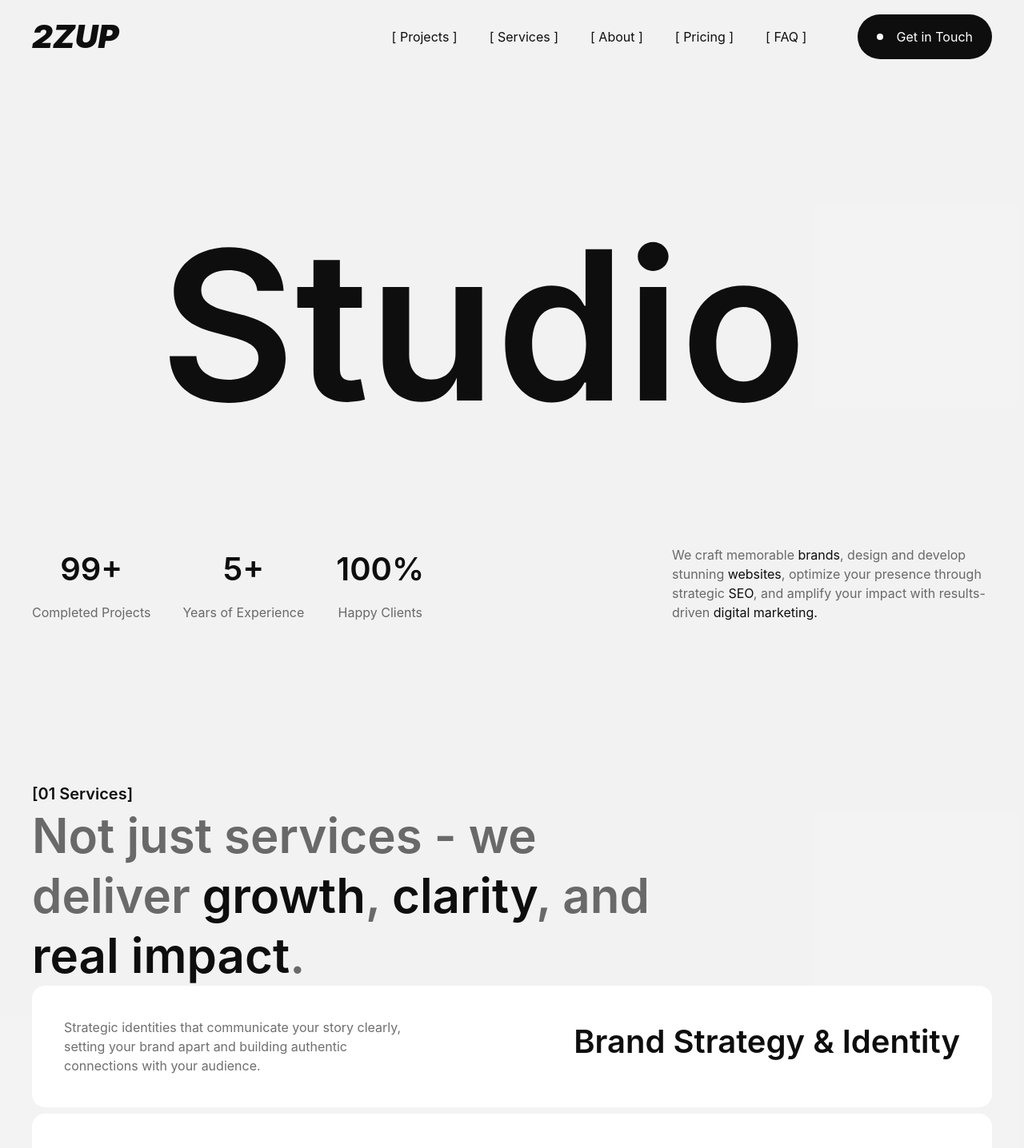
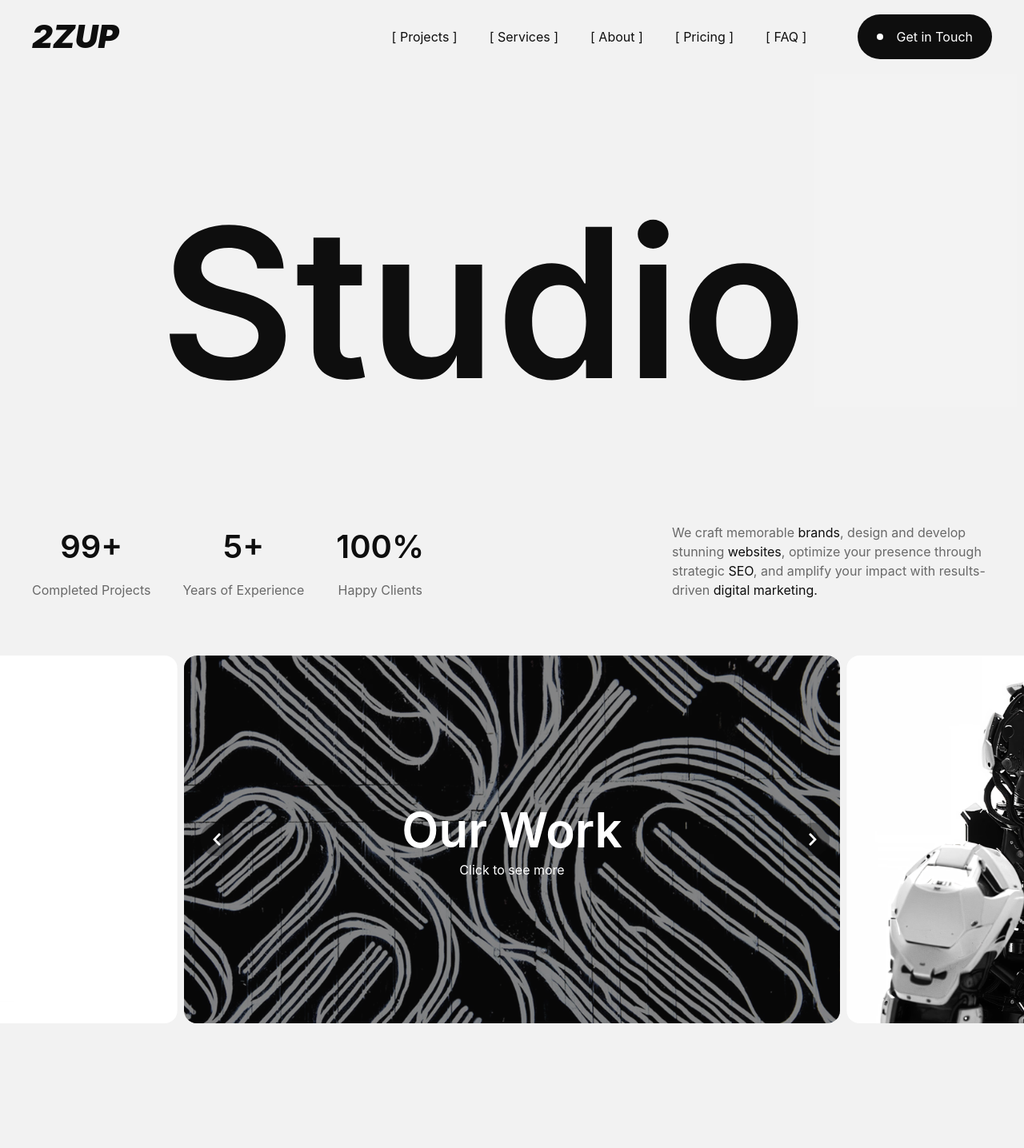
Before and after one commit to gharbiislam/zup, a React (Create React App) app: page / in a window 1280 px wide. Shown: the top 1436 px of the page at 80% size. Built offline with nearby package versions, Linux system fonts and the light colour scheme.

Commit message:
add section project ,Fade screen edit mainlayout

```diff
--- a/src/App.js
+++ b/src/App.js
@@ -10,10 +10,12 @@ import BlogDetails from "./pages/BlogDetails"
 import Page404 from "./pages/404";
 import Terms from "./pages/Terms";
 import Privacy from "./pages/Privacy";
+import FadeScreen from "./components/FadeScreen";
 
 function App() {
   return (
      <Router>
+      <FadeScreen/>
       <Routes>
         <Route path="/404" element={<Page404/>} />
         <Route path="/" element={<Home />} />
--- /dev/null
+++ b/src/components/FadeScreen.jsx
@@ -0,0 +1,31 @@
+import React, { useState, useEffect } from "react";
+import { useLocation } from "react-router-dom";
+
+const FadeScreen = () => {
+  const location = useLocation();
+  const [hide, setHide] = useState(false);
+
+  useEffect(() => {
+    window.scrollTo(0, 0);
+
+    const timer = setTimeout(() => {
+      setHide(true);
+    }, 700);
+
+    return () => clearTimeout(timer);
+  }, [location]);
+
+  return (
+    <div
+      className={`
+        fixed inset-0 z-[9999] bg-black flex items-center justify-center
+        transition-transform duration-900 ease-in-out
+        ${hide ? "-translate-y-full" : "translate-y-0"}
+      `}
+    >
+      <span className="logo_white text-white">2zup</span>
+    </div>
+  );
+};
+
+export default FadeScreen;
--- a/src/components/MainLayout.jsx
+++ b/src/components/MainLayout.jsx
@@ -1,19 +1,35 @@
-import React from 'react';
-import Footer from './Footer';
-import Navbar from './Navbar';
+import React, { useEffect, useState } from "react";
+import Footer from "./Footer";
+import Navbar from "./Navbar";
 
 const MainLayout = ({ children }) => {
- return (
- <div className='bg-black_5'>
- <Navbar ></Navbar>
+  const [hideNav, setHideNav] = useState(false);
 
- <main >
- {children}
- </main>
- <footer>
-    <Footer></Footer>
- </footer>
- </div>
- );
+  useEffect(() => {
+    let last = 0;
+    const onScroll = () => {
+      const current = window.scrollY;
+      setHideNav(current > last);
+      last = current;
+    };
+    window.addEventListener("scroll", onScroll);
+    return () => window.removeEventListener("scroll", onScroll);
+  }, []);
+
+  return (
+    <div className="bg-black_5 relative min-h-screen">
+      <div
+        className={`fixed top-0 left-0 w-full z-50 transition-all duration-300
+        ${hideNav ? "-translate-y-full" : "translate-y-0"}`}
+      >
+        <Navbar />
+      </div>
+
+      <main className="relative z-10 pt-16">{children}</main>
+
+      <Footer />
+    </div>
+  );
 };
+
 export default MainLayout;
--- a/src/components/Navbar.jsx
+++ b/src/components/Navbar.jsx
@@ -18,8 +18,8 @@ const Navbar = () => {
 
   return (
 
-    <header className='  flex justify-between items-center lg:px-10 px-6 py-4  '>
-
+    <header className='  bg-white'>
+<div className='  bg-black_5 flex justify-between items-center lg:px-10 px-6 py-4'>
       <Link to={'/'}><span className='logo_black'>2zup</span></Link>
 
       <nav className='hidden lg:flex gap-16 items-center web '>
@@ -65,7 +65,7 @@ const Navbar = () => {
         <Button className='w-full'>Get in Touch</Button>
       </nav>
 
-
+</div>
     </header>
   )
 }
--- a/src/sections/Projects.jsx
+++ b/src/sections/Projects.jsx
@@ -1,13 +1,97 @@
-import React from "react";
+import React, { useState } from "react";
+import { FaChevronLeft, FaChevronRight } from "react-icons/fa";
 import { project } from "../data/projectData";
 import { Link } from "react-router-dom";
+import cover from "../assets/img/cover.png";
 
 const Projects = () => {
-  const lastProject = project[project.length - 1]; // get last project
+  const [index, setIndex] = useState(0);
+
+  const items = [{ img: cover, isCover: true }, ...project];
+
+  const next = () => setIndex((i) => (i + 1) % items.length);
+  const prev = () => setIndex((i) => (i - 1 + items.length) % items.length);
+
+  const leftIndex = (index - 1 + items.length) % items.length;
+  const rightIndex = (index + 1) % items.length;
+
+  const left = items[leftIndex];
+  const center = items[index];
+  const right = items[rightIndex];
+
+  const CardWrapper = ({ children, item }) => {
+    if (item.isCover) return children;
+    return (
+      <Link to={`/projects/${item.slug}`}>
+        {children}
+      </Link>
+    );
+  };
 
   return (
     <section>
+      <div className="relative h-[600px] flex items-center justify-center overflow-hidden">
 
+        {/* LEFT CARD */}
+        <div className="absolute -translate-x-[101%] transition-all duration-400">
+          <CardWrapper item={left}>
+            <img
+              src={left.isCover ? cover : left.img[0]}
+              className="w-[820px] h-[460px] rounded-2xl object-cover"
+            />
+          </CardWrapper>
+        </div>
+
+        {/* CENTER CARD */}
+        <div className="absolute transition-all duration-400">
+          <CardWrapper item={center}>
+            <div className="relative w-[820px] h-[460px] rounded-2xl overflow-hidden">
+              <img
+                src={center.isCover ? cover : center.img[0]}
+                className="w-full h-full object-cover"
+              />
+              {center.isCover && (
+                <div>
+                  <div className="absolute inset-0 bg-black/50"></div>
+                  <div className="absolute inset-0 flex flex-col items-center justify-center">
+                    <h2 className="text-h2-md lg:text-h2 text-white">Our Work</h2>
+                  <Link to={"/projects"}className="text-body text-white">Click to see more</Link>
+                  </div>
+                </div>
+              )}
+            </div>
+          </CardWrapper>
+        </div>
+
+        {/* RIGHT CARD */}
+        <div className="absolute translate-x-[101%] transition-all duration-400">
+          <CardWrapper item={right}>
+            <img
+              src={right.isCover ? cover : right.img[0]}
+              className="w-[820px] h-[460px] rounded-2xl object-cover"
+            />
+          </CardWrapper>
+        </div>
+
+        {/* BUTTONS */}
+        <button
+          onClick={prev}
+          className="absolute top-1/2 -translate-y-1/2
+                     left-[calc(50%-410px+20px)]
+                     bg-black/30 p-3 rounded-full text-white "
+        >
+          <FaChevronLeft size={18} />
+        </button>
+
+        <button
+          onClick={next}
+          className="absolute top-1/2 -translate-y-1/2
+                     left-[calc(50%+410px-55px)]
+                     bg-black/30 p-3 rounded-full text-white "
+        >
+          <FaChevronRight size={18} />
+        </button>
+      </div>
     </section>
   );
 };
```
Also changed, not shown: src/assets/img/cover.png (added).
